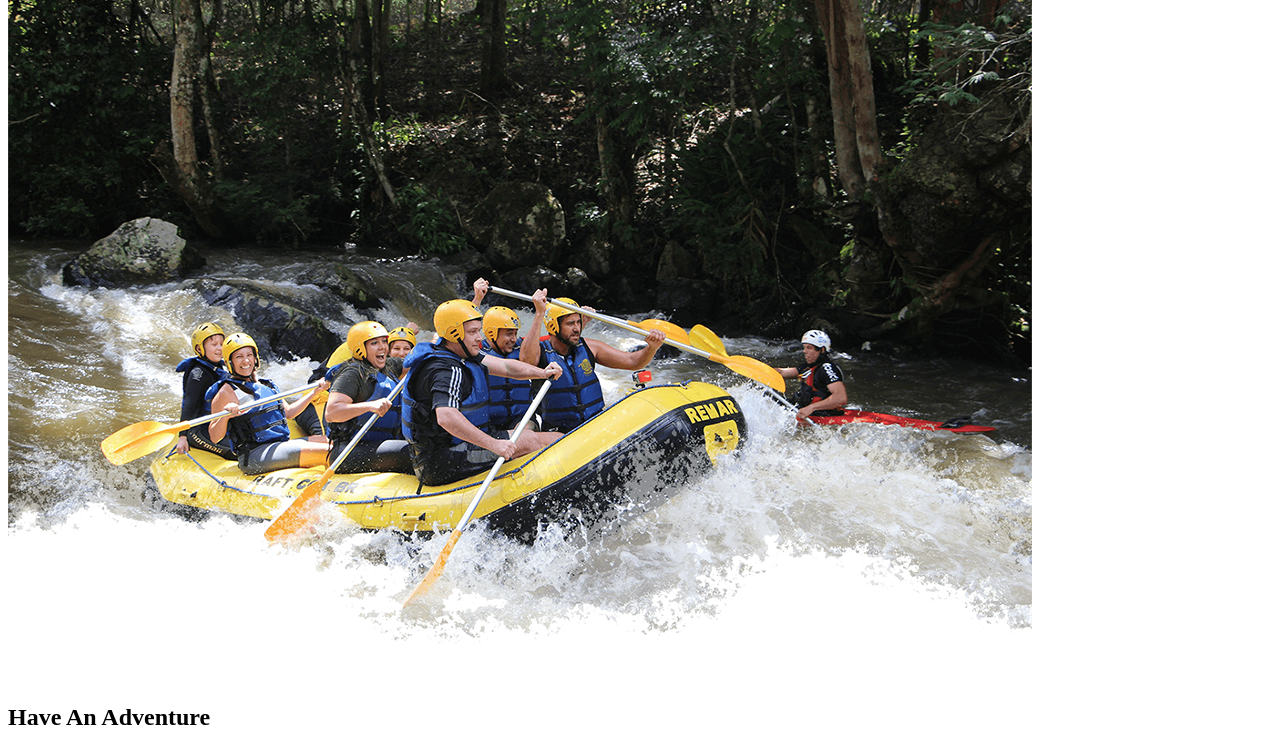
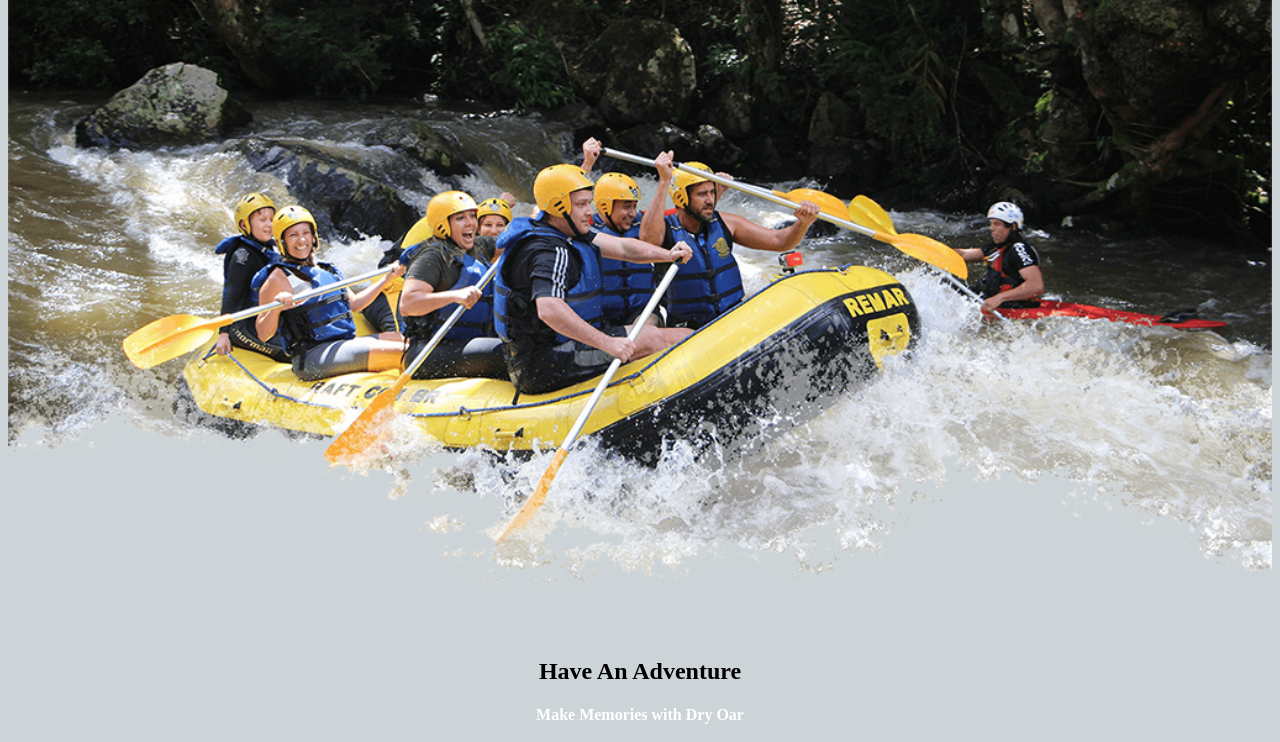
Before and after one commit to heuserhunter0/WDD130, a plain HTML site: page wwr/index.html in a window 1280 px wide. Shown: the part 318-1060 px from the top of the page. Drawn offline with Linux system fonts and the light colour scheme; the site is published under a folder, as on GitHub Pages, so addresses that start at the root find nothing.

Commit message:
another fix

```diff
--- a/wwr/index.html
+++ b/wwr/index.html
@@ -4,7 +4,7 @@
     <meta charset="UTF-8">
     <meta name="viewport" content="width=device-width, initial-scale=1.0">
     <title>Home | Guided White Water Rafting</title>
-    <link rel="stylesheet" href="/wwr/styles/style.css">
+    <link rel="stylesheet" href="styles/style.css">
 </head>
 <body>
     <div id="content">
```
